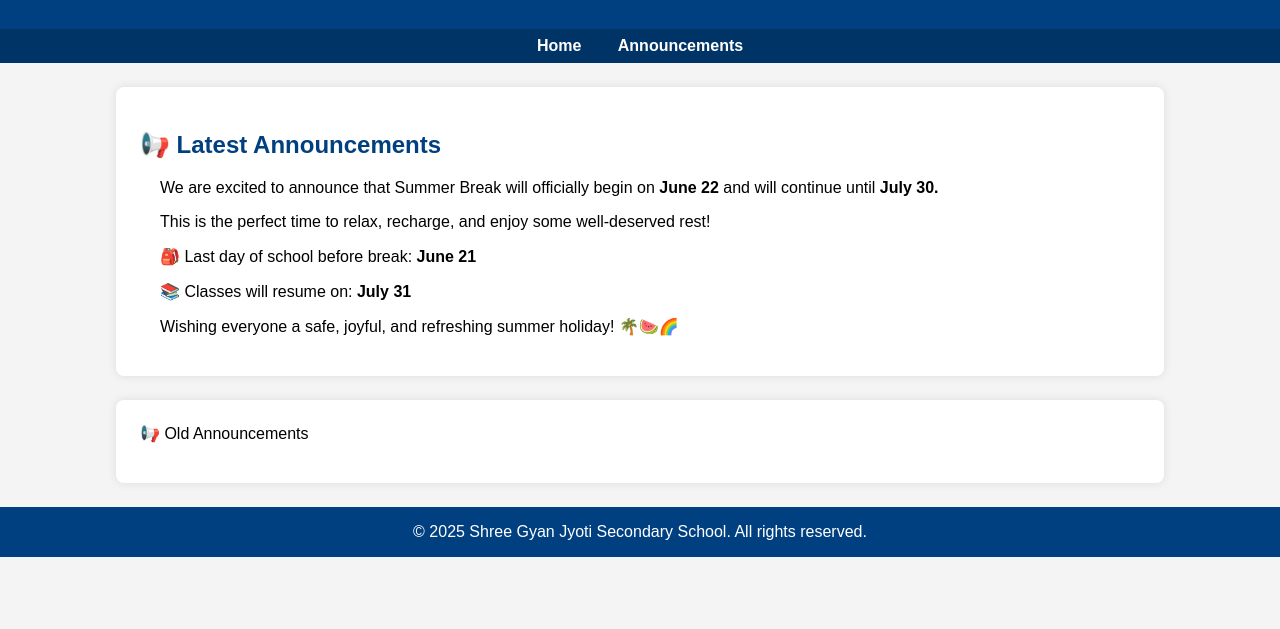
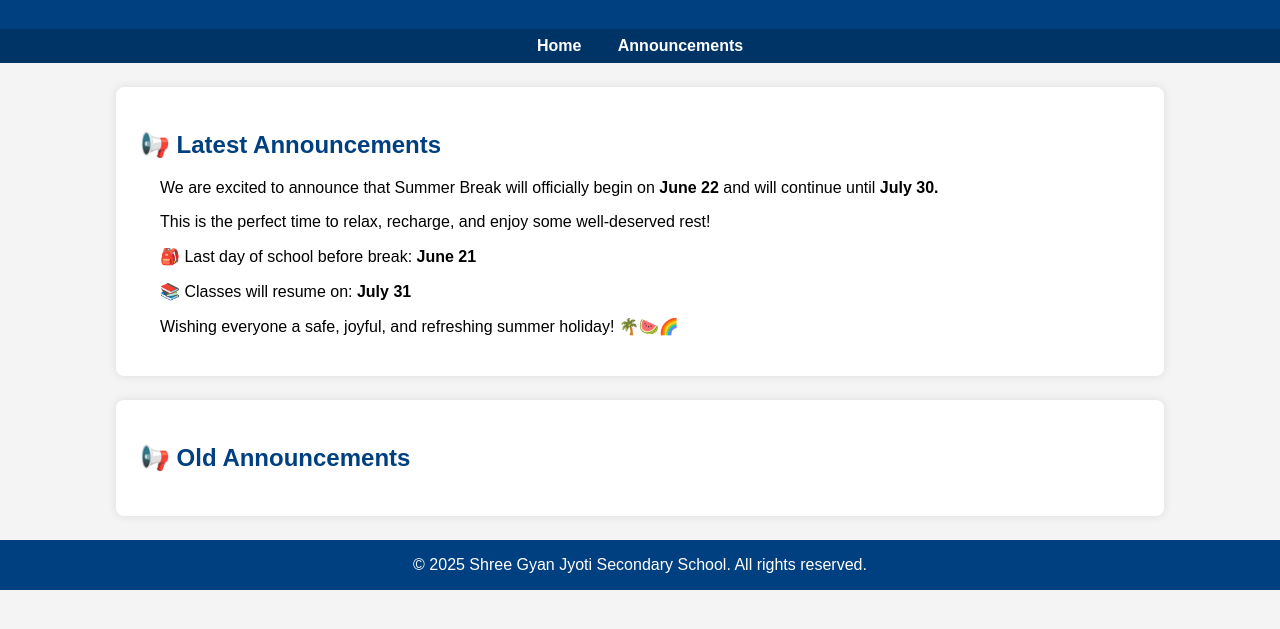
Before and after one commit to Sena201/ShreeGyanJyoti2, a plain HTML site: page announcement.html in a window 1280 px wide. Shown: the part 117-746 px from the top of the page. Drawn offline with Linux system fonts and the light colour scheme.

Commit message:
Update announcement.html

```diff
--- a/announcement.html
+++ b/announcement.html
@@ -86,7 +86,7 @@
   </main>
   <main>
     <section>
-      <hz>📢 Old Announcements</hz>
+      <h2>📢 Old Announcements</h2>
       <ul>
 
       </ul>
```
